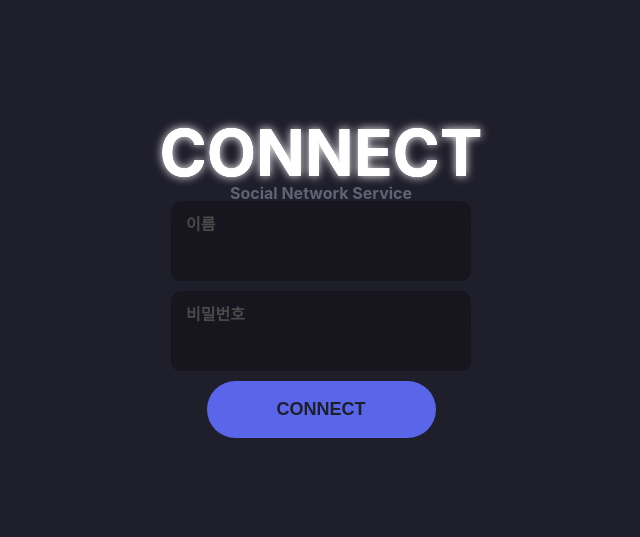
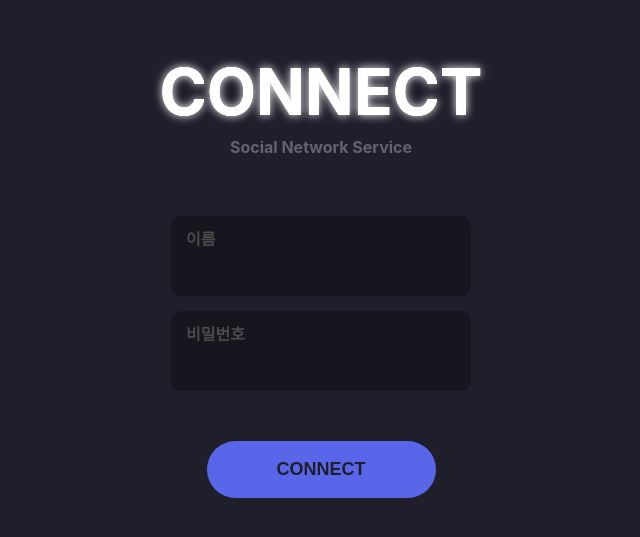
Before and after one commit to tlsgmltjd/connect-client, a React (Vite) app: page /login in a window 1280 px wide. Shown: the part 121-658 px from the top of the page, without its empty margins (319-959 px from the left). Built offline with nearby package versions, Linux system fonts and the light colour scheme.

Commit message:
Update Button style

```diff
--- a/src/pages/LoginPage/index.jsx
+++ b/src/pages/LoginPage/index.jsx
@@ -4,9 +4,12 @@ export default function LoginPage() {
   return (
     <S.Container>
       <S.Wrapper>
+        <S.TitleBox>
           <S.Title>CONNECT</S.Title>
           <S.SubTitle>Social Network Service</S.SubTitle>
+        </S.TitleBox>
         <S.Form>
+          <S.InputContainer>
             <S.InputBox>
               <S.InputText>이름</S.InputText>
               <S.Input />
@@ -15,9 +18,8 @@ export default function LoginPage() {
               <S.InputText>비밀번호</S.InputText>
               <S.Input type="password" />
             </S.InputBox>
-          <S.ButtonBox>
+          </S.InputContainer>
           <S.SubmitButton>CONNECT</S.SubmitButton>
-          </S.ButtonBox>
         </S.Form>
       </S.Wrapper>
     </S.Container>
--- a/src/pages/LoginPage/style.js
+++ b/src/pages/LoginPage/style.js
@@ -3,13 +3,14 @@ import styled from "styled-components";
 export const Container = styled.div`
   background-color: #1f1e2b;
   height: 100vh;
+  padding: 150px;
 `;
 
 export const Wrapper = styled.div`
   display: flex;
   flex-direction: column;
   align-items: center;
-  justify-content: center;
+  justify-content: space-around;
   height: 100%;
 `;
 
@@ -24,11 +25,18 @@ export const SubTitle = styled.h1`
   font-size: 1rem;
 `;
 
+export const TitleBox = styled.div`
+  display: flex;
+  flex-direction: column;
+  align-items: center;
+  justify-content: center;
+  gap: 15px;
+`;
+
 export const Form = styled.form`
   display: flex;
   flex-direction: column;
   align-items: center;
-  gap: 10px;
 `;
 
 export const InputBox = styled.div`
@@ -61,7 +69,13 @@ export const Input = styled.input`
   padding: 15px;
 `;
 
-export const ButtonBox = styled.div``;
+export const InputContainer = styled.div`
+  display: flex;
+  flex-direction: column;
+  align-items: center;
+  justify-content: center;
+  gap: 15px;
+`;
 
 export const SubmitButton = styled.button`
   background-color: #5966e9;
@@ -72,5 +86,5 @@ export const SubmitButton = styled.button`
   border-radius: 30px;
   padding: 18px 70px 18px 70px;
   cursor: pointer;
-  align-items: flex-end;
+  margin-top: 50px;
 `;
```
Lines whose indentation alone changed are shown as unchanged.
